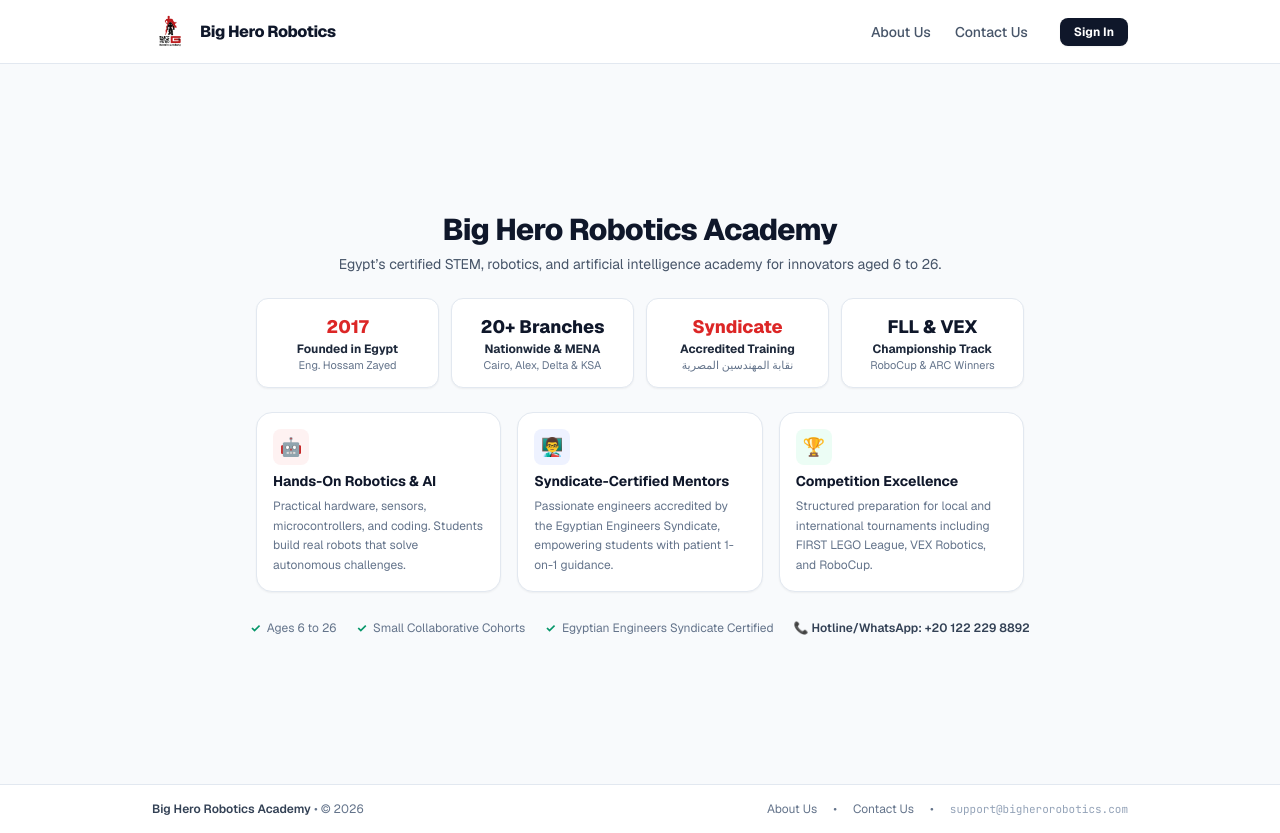
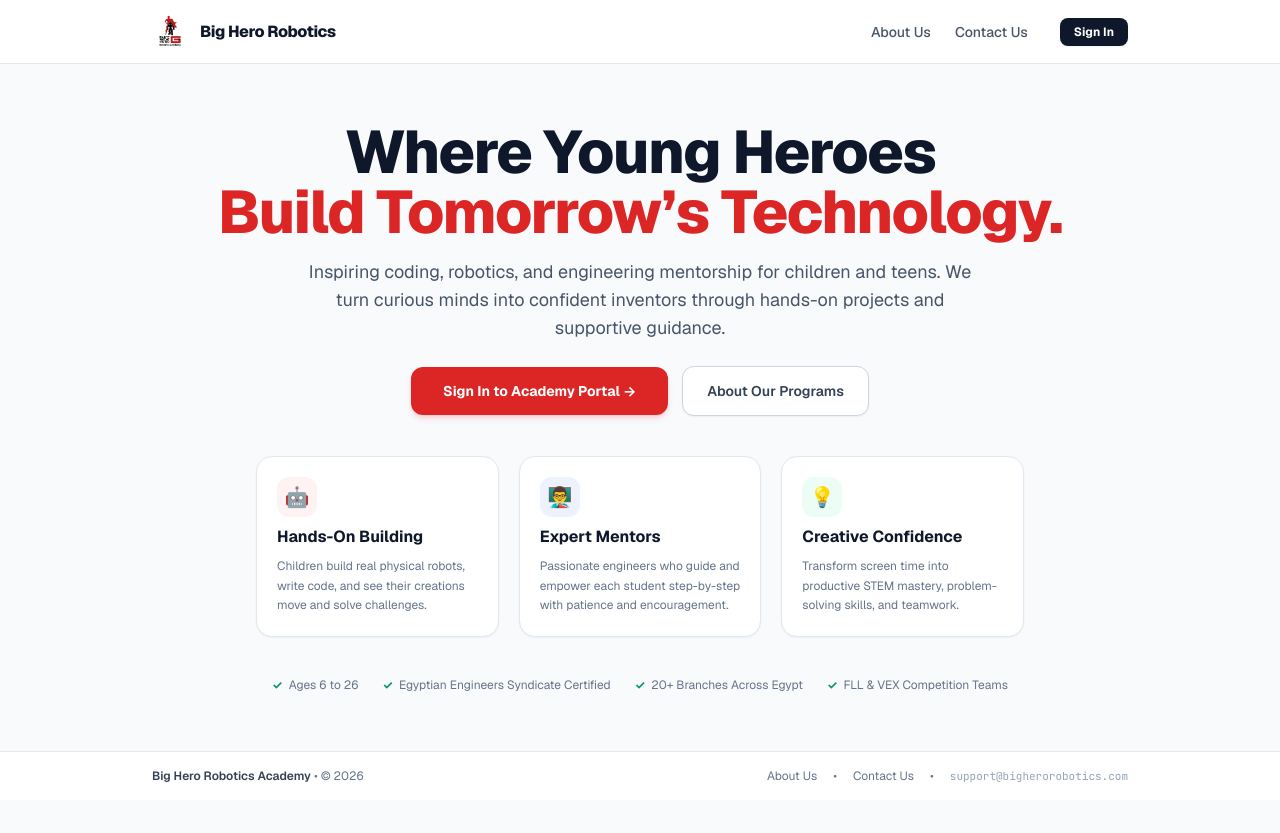
Before and after one commit to DragSensei/tutoring-platform, a Next.js app: page / in a window 1280 px wide. After the commit the page ends 800 px from the top, so only its background shows below. Built offline with nearby package versions, Linux system fonts and the light colour scheme.

Commit message:
fix(landing): restore original design with red text and clean layout

```diff
--- a/src/app/page.tsx
+++ b/src/app/page.tsx
@@ -1,89 +1,83 @@
+import Link from 'next/link';
+
 export default function HomePage() {
   return (
-    <div className="min-h-[calc(100vh-8rem)] flex flex-col justify-center items-center text-center max-w-4xl mx-auto px-4 py-6 space-y-6">
-      {/* 1. ACADEMY HEADER */}
-      <div className="space-y-1.5 max-w-2xl mx-auto">
-        <h1 className="text-2xl sm:text-3xl font-extrabold text-slate-900 tracking-tight">
-          Big Hero Robotics Academy
+    <div className="min-h-[calc(100vh-12rem)] flex flex-col justify-center items-center text-center max-w-4xl mx-auto px-4 py-4 space-y-8">
+      {/* 1. HERO HEADER */}
+      <section className="space-y-4 flex flex-col items-center">
+        <h1 className="text-4xl sm:text-5xl lg:text-6xl font-extrabold text-slate-900 tracking-tight leading-[1.15]">
+          Where Young Heroes <br className="hidden sm:inline" />
+          <span className="text-red-600">Build Tomorrow’s Technology.</span>
         </h1>
-        <p className="text-xs sm:text-sm text-slate-600">
-          Egypt’s certified STEM, robotics, and artificial intelligence academy for innovators aged 6 to 26.
+
+        <p className="text-base sm:text-lg text-slate-600 max-w-2xl mx-auto leading-relaxed">
+          Inspiring coding, robotics, and engineering mentorship for children and teens.
+          We turn curious minds into confident inventors through hands-on projects and supportive guidance.
         </p>
-      </div>
 
-      {/* 2. FAST FACTS & CREDENTIALS (ACADEMY INTEL) */}
-      <div className="grid grid-cols-2 sm:grid-cols-4 gap-3 w-full max-w-3xl">
-        <div className="p-3.5 rounded-xl bg-white border border-slate-200 shadow-sm text-center hover:border-slate-300 transition-colors">
-          <div className="text-lg font-black text-red-600">2017</div>
-          <div className="text-xs font-bold text-slate-800">Founded in Egypt</div>
-          <div className="text-[11px] text-slate-500">Eng. Hossam Zayed</div>
+        {/* Action Buttons */}
+        <div className="flex flex-col sm:flex-row items-center justify-center gap-3.5 pt-2 w-full">
+          <Link
+            href="/login"
+            className="w-full sm:w-auto px-8 py-3.5 rounded-xl bg-red-600 hover:bg-red-700 text-white font-bold text-sm shadow-md shadow-red-500/20 transition-all hover:scale-[1.02] active:scale-[0.98]"
+          >
+            Sign In to Academy Portal &rarr;
+          </Link>
+          <Link
+            href="/about"
+            className="w-full sm:w-auto px-6 py-3.5 rounded-xl bg-white hover:bg-slate-50 text-slate-700 font-semibold text-sm border border-slate-300 shadow-sm transition-all"
+          >
+            About Our Programs
+          </Link>
         </div>
+      </section>
 
-        <div className="p-3.5 rounded-xl bg-white border border-slate-200 shadow-sm text-center hover:border-slate-300 transition-colors">
-          <div className="text-lg font-black text-slate-900">20+ Branches</div>
-          <div className="text-xs font-bold text-slate-800">Nationwide & MENA</div>
-          <div className="text-[11px] text-slate-500">Cairo, Alex, Delta & KSA</div>
-        </div>
-
-        <div className="p-3.5 rounded-xl bg-white border border-slate-200 shadow-sm text-center hover:border-slate-300 transition-colors">
-          <div className="text-lg font-black text-red-600">Syndicate</div>
-          <div className="text-xs font-bold text-slate-800">Accredited Training</div>
-          <div className="text-[11px] text-slate-500">نقابة المهندسين المصرية</div>
-        </div>
-
-        <div className="p-3.5 rounded-xl bg-white border border-slate-200 shadow-sm text-center hover:border-slate-300 transition-colors">
-          <div className="text-lg font-black text-slate-900">FLL & VEX</div>
-          <div className="text-xs font-bold text-slate-800">Championship Track</div>
-          <div className="text-[11px] text-slate-500">RoboCup & ARC Winners</div>
-        </div>
-      </div>
-
-      {/* 3. THREE PILLARS (CORE VALUES) */}
-      <section className="grid grid-cols-1 sm:grid-cols-3 gap-4 w-full max-w-3xl">
-        <div className="p-4 rounded-2xl bg-white border border-slate-200 shadow-sm text-left space-y-1.5 hover:border-slate-300 transition-colors">
-          <div className="w-9 h-9 rounded-lg bg-red-50 text-red-600 flex items-center justify-center text-lg font-bold">
+      {/* 2. THREE PILLARS (WHY PARENTS CHOOSE US) */}
+      <section className="grid grid-cols-1 sm:grid-cols-3 gap-5 w-full max-w-3xl pt-2">
+        <div className="p-5 rounded-2xl bg-white border border-slate-200 shadow-sm text-left space-y-2 hover:border-slate-300 transition-colors">
+          <div className="w-10 h-10 rounded-xl bg-red-50 text-red-600 flex items-center justify-center text-xl font-bold">
             🤖
           </div>
-          <h2 className="text-sm font-bold text-slate-900">Hands-On Robotics & AI</h2>
+          <h2 className="text-base font-bold text-slate-900">Hands-On Building</h2>
           <p className="text-xs text-slate-500 leading-relaxed">
-            Practical hardware, sensors, microcontrollers, and coding. Students build real robots that solve autonomous challenges.
+            Children build real physical robots, write code, and see their creations move and solve challenges.
           </p>
         </div>
 
-        <div className="p-4 rounded-2xl bg-white border border-slate-200 shadow-sm text-left space-y-1.5 hover:border-slate-300 transition-colors">
-          <div className="w-9 h-9 rounded-lg bg-indigo-50 text-indigo-600 flex items-center justify-center text-lg font-bold">
+        <div className="p-5 rounded-2xl bg-white border border-slate-200 shadow-sm text-left space-y-2 hover:border-slate-300 transition-colors">
+          <div className="w-10 h-10 rounded-xl bg-indigo-50 text-indigo-600 flex items-center justify-center text-xl font-bold">
             👨‍🏫
           </div>
-          <h2 className="text-sm font-bold text-slate-900">Syndicate-Certified Mentors</h2>
+          <h2 className="text-base font-bold text-slate-900">Expert Mentors</h2>
           <p className="text-xs text-slate-500 leading-relaxed">
-            Passionate engineers accredited by the Egyptian Engineers Syndicate, empowering students with patient 1-on-1 guidance.
+            Passionate engineers who guide and empower each student step-by-step with patience and encouragement.
           </p>
         </div>
 
-        <div className="p-4 rounded-2xl bg-white border border-slate-200 shadow-sm text-left space-y-1.5 hover:border-slate-300 transition-colors">
-          <div className="w-9 h-9 rounded-lg bg-emerald-50 text-emerald-600 flex items-center justify-center text-lg font-bold">
-            🏆
+        <div className="p-5 rounded-2xl bg-white border border-slate-200 shadow-sm text-left space-y-2 hover:border-slate-300 transition-colors">
+          <div className="w-10 h-10 rounded-xl bg-emerald-50 text-emerald-600 flex items-center justify-center text-xl font-bold">
+            💡
           </div>
-          <h2 className="text-sm font-bold text-slate-900">Competition Excellence</h2>
+          <h2 className="text-base font-bold text-slate-900">Creative Confidence</h2>
           <p className="text-xs text-slate-500 leading-relaxed">
-            Structured preparation for local and international tournaments including FIRST LEGO League, VEX Robotics, and RoboCup.
+            Transform screen time into productive STEM mastery, problem-solving skills, and teamwork.
           </p>
         </div>
       </section>
 
-      {/* 4. REASSURING BOTTOM BAR WITH HOTLINE */}
-      <div className="flex flex-wrap items-center justify-center gap-5 text-xs text-slate-500 pt-1">
+      {/* 3. REASSURING BOTTOM BAR WITH ACADEMY INTEL */}
+      <div className="flex flex-wrap items-center justify-center gap-6 text-xs text-slate-500 pt-2">
         <span className="flex items-center gap-1.5">
           <span className="text-emerald-600 font-bold">✓</span> Ages 6 to 26
         </span>
         <span className="flex items-center gap-1.5">
-          <span className="text-emerald-600 font-bold">✓</span> Small Collaborative Cohorts
+          <span className="text-emerald-600 font-bold">✓</span> Egyptian Engineers Syndicate Certified
         </span>
         <span className="flex items-center gap-1.5">
-          <span className="text-emerald-600 font-bold">✓</span> Egyptian Engineers Syndicate Certified
+          <span className="text-emerald-600 font-bold">✓</span> 20+ Branches Across Egypt
         </span>
-        <span className="flex items-center gap-1.5 text-slate-700 font-semibold">
-          📞 Hotline/WhatsApp: +20 122 229 8892
+        <span className="flex items-center gap-1.5">
+          <span className="text-emerald-600 font-bold">✓</span> FLL & VEX Competition Teams
         </span>
       </div>
     </div>
```
Also changed, not shown: 1 other file (tests, documents, lock files or other folders).
